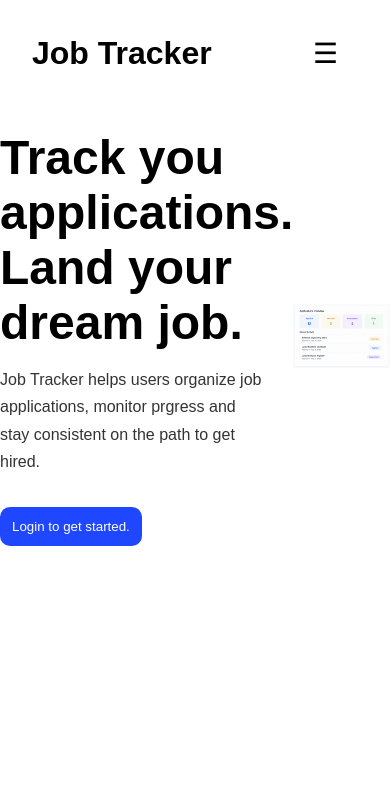
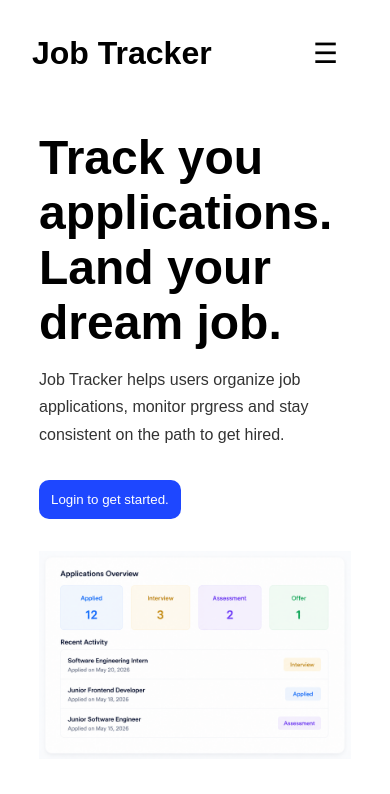
Before and after one commit to AllenCodess/job-tracker, a React (Vite) app: page / in a window 390 px wide. Shown: the top 794 px of the page. Built offline with nearby package versions, Linux system fonts and the light colour scheme; a web font is replaced by a local one.

Commit message:
polished some of the mobile response

```diff
--- a/src/components/Navbar.jsx
+++ b/src/components/Navbar.jsx
@@ -3,6 +3,7 @@ import { Link } from "react-router";
 
 const Navbar = () => {
   const [isOpen, setIsOpen] = useState(false);
+
   return (
     <>
       <div className="container">
--- a/src/index.css
+++ b/src/index.css
@@ -103,7 +103,7 @@
     display: none;
     flex-direction: column;
     position: absolute;
-    top: 60px;
+    top: 100px;
     left: 0;
     width: 100%;
     background: white;
@@ -119,4 +119,13 @@
     border-right: none;
     text-align: center;
   }
+
+  .hero-section-container {
+    max-width: 80%;
+    flex-direction: column;
+  }
+
+  .hero-left {
+    margin-bottom: 2rem;
+  }
 }
--- a/src/pages/Home.jsx
+++ b/src/pages/Home.jsx
@@ -1,4 +1,11 @@
+import { useNavigate } from "react-router";
+
 const HomePage = () => {
+  let navigate = useNavigate();
+  const handleButtonClick = () => {
+    navigate("/login");
+  };
+
   return (
     <>
       <div className="container">
@@ -10,7 +17,9 @@ const HomePage = () => {
               Job Tracker helps users organize job applications, monitor prgress and stay consistent
               on the path to get hired.
             </p>
-            <button className="hero-btn">Login to get started.</button>
+            <button className="hero-btn" onClick={handleButtonClick}>
+              Login to get started.
+            </button>
           </div>
           <div className="hero-right">
             <img
```
